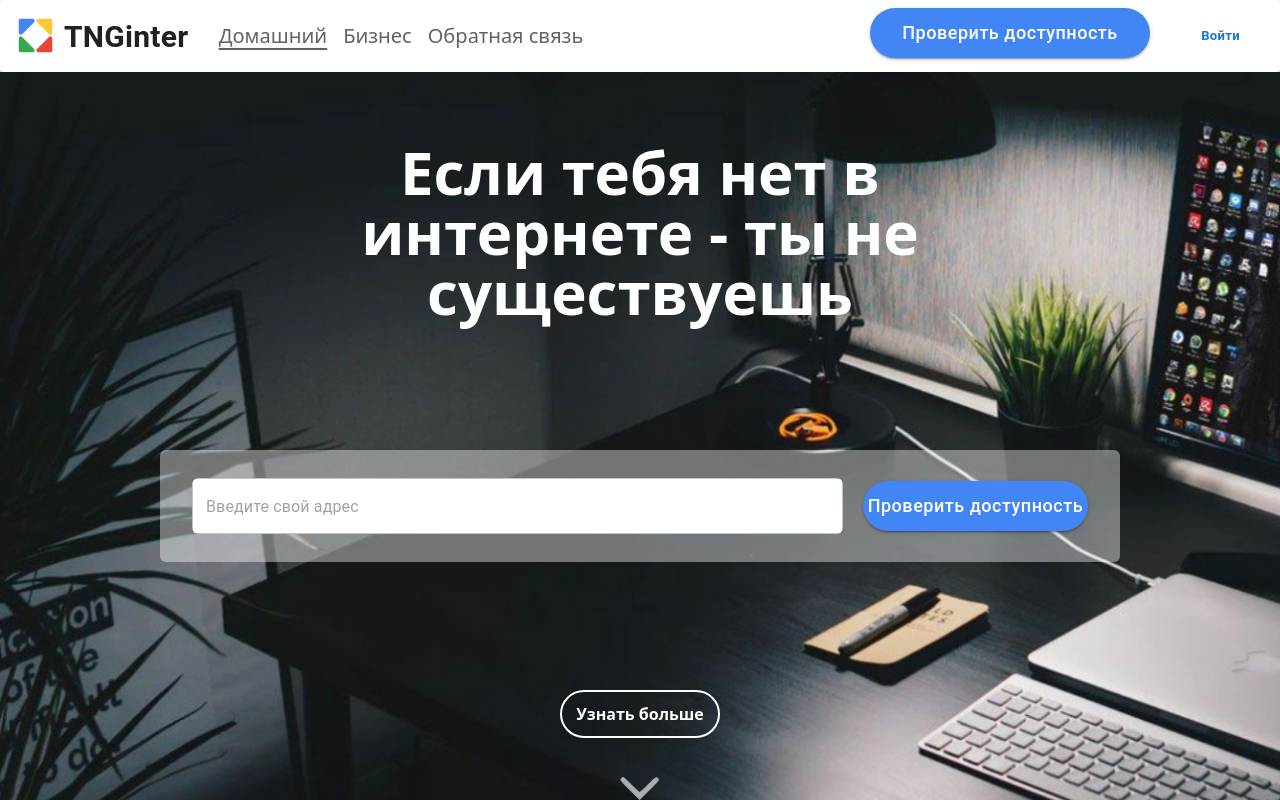
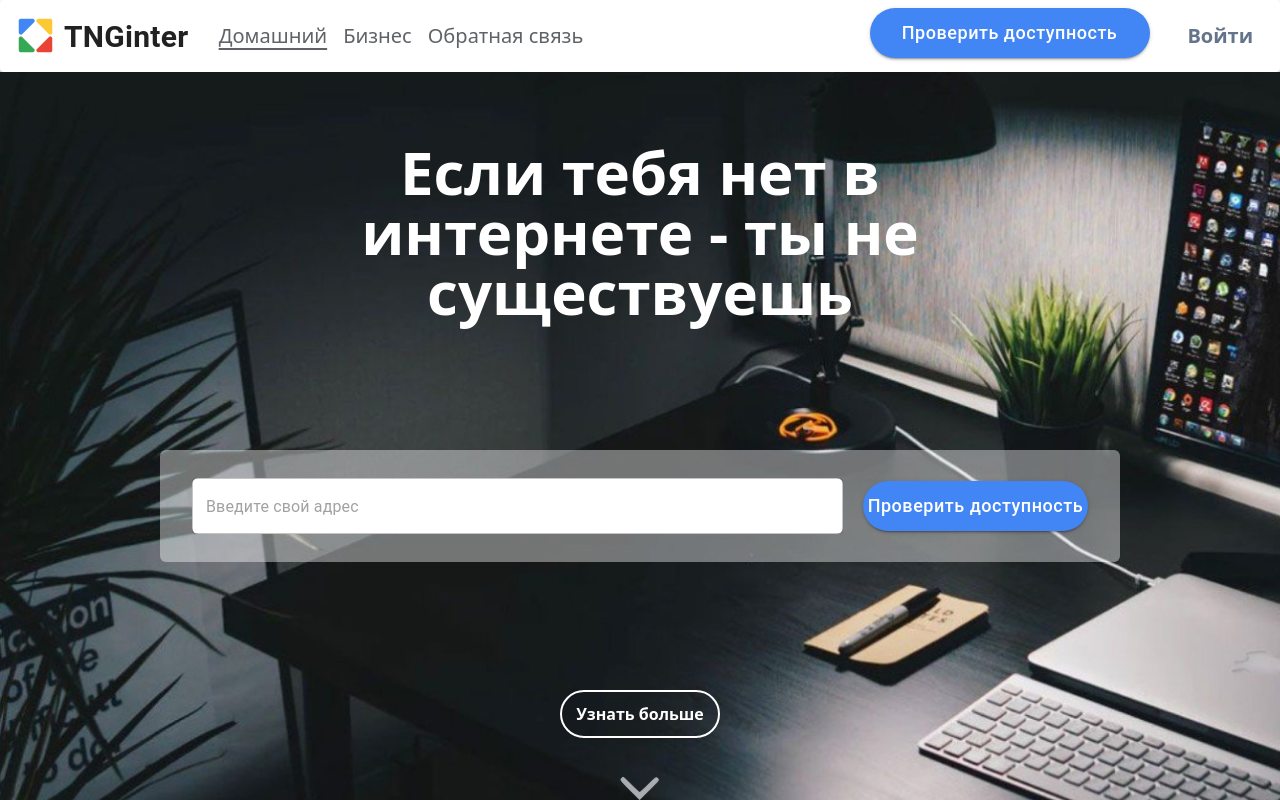
Before and after one commit to mxvashkevich/internet-service-provider, a React (Vite) app: page / in a window 1280 px wide. Shown: the top 800 px of the page. Built offline with nearby package versions, Linux system fonts and the light colour scheme.

Commit message:
[hotfix] modal, auth button

```diff
--- a/src/components/organisms/Header/Header.module.scss
+++ b/src/components/organisms/Header/Header.module.scss
@@ -15,7 +15,7 @@
 }
 
 .navigateLink {
-  @apply self-center
+  @apply self-center text-slate-500 font-semibold text-xl hover:text-slate-700 hover:underline hover:underline-offset-4
 }
 
 .buttonCheck {
--- a/src/components/organisms/Header/Header.tsx
+++ b/src/components/organisms/Header/Header.tsx
@@ -1,5 +1,5 @@
 import { useState } from 'react';
-import { Button, Grid, Paper, Typography } from '@mui/material';
+import { Grid, Paper, Typography } from '@mui/material';
 
 import { useStore } from '@store/store.ts';
 
@@ -41,14 +41,9 @@ export default function Header() {
             text='Проверить доступность'
             onClick={() => setShowModalAdress((prev) => !prev)}
           />
-          <Button
-            variant='text'
-            size='small'
-            className={styles.navigateLink}
-            onClick={handleAuthClick}
-          >
+          <button type='button' className={styles.navigateLink} onClick={handleAuthClick}>
             {isAuth ? 'Выйти' : 'Войти'}
-          </Button>
+          </button>
           <Modal isDisplay={isShowModalAuth} setDisplay={setShowModalAuth}>
             <AuthComponent setDisplayModal={setShowModalAuth} />
           </Modal>
```
